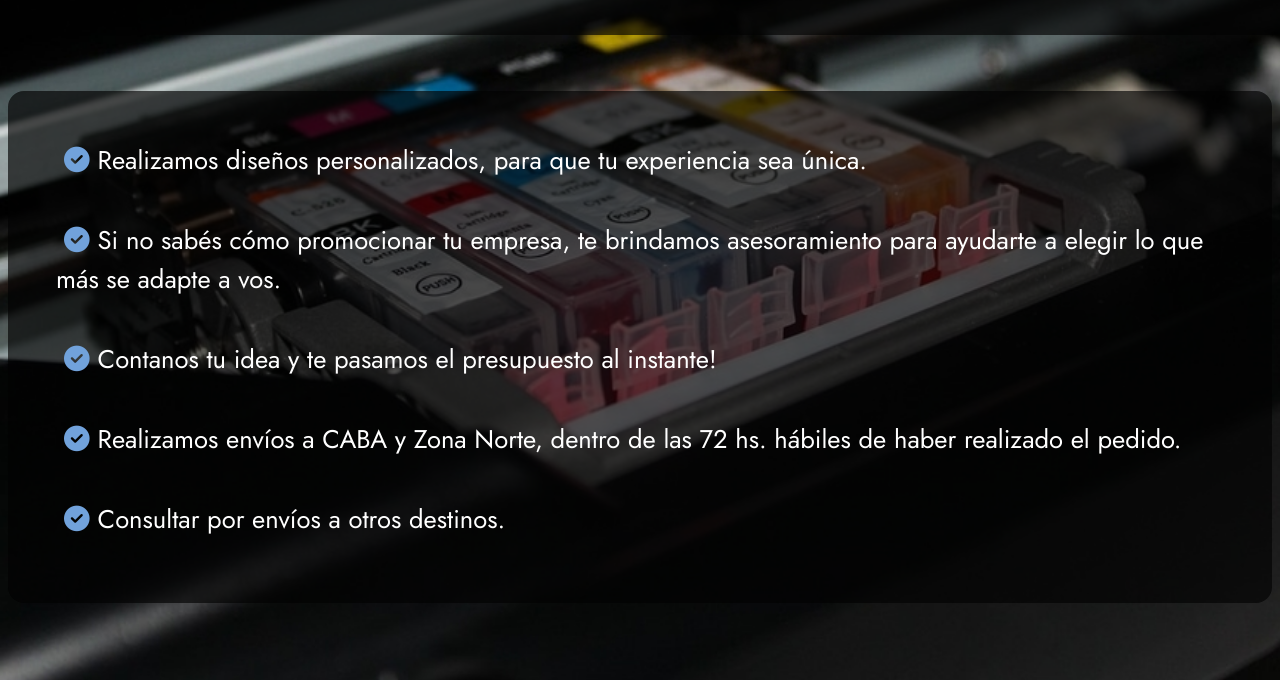
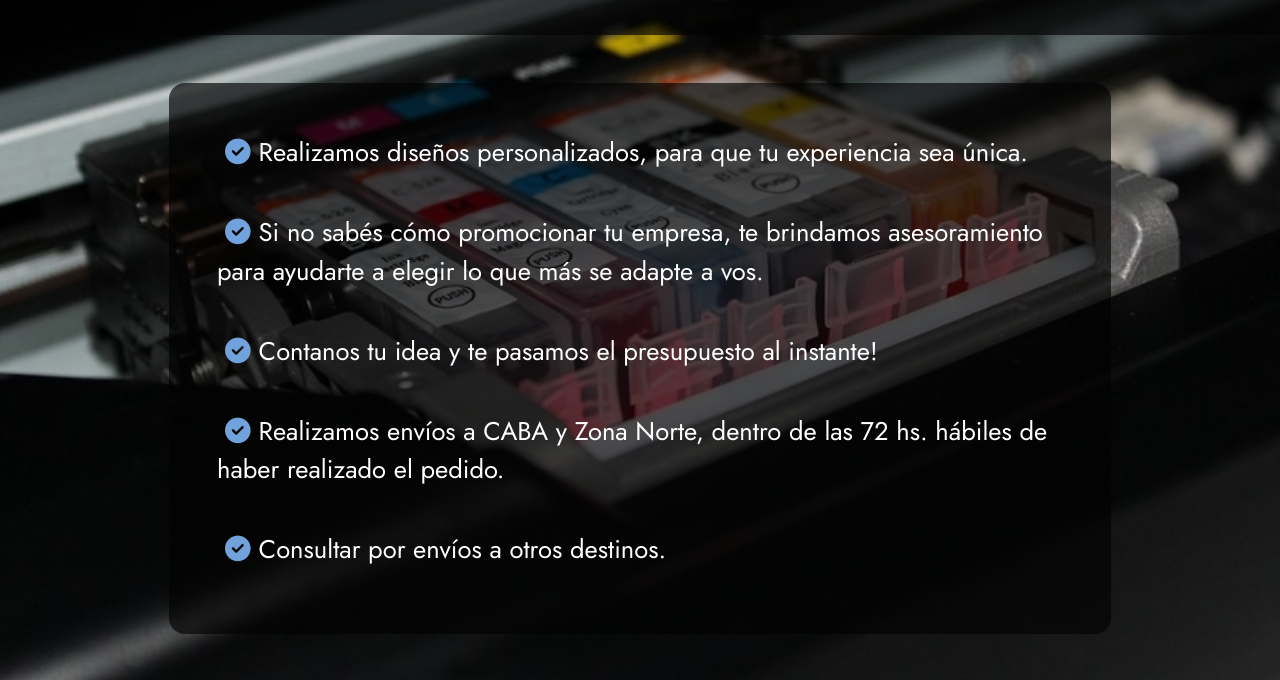
Before and after one commit to Yurakoski/graphics-ink-bootstrap, a website: page paginas/servicios.html in a window 1280 px wide. Shown: the part 351-1031 px from the top of the page. Drawn offline with nearby package versions, Linux system fonts and the light colour scheme.

Commit message:
modificaciones generales2

```diff
--- a/paginas/servicios.html
+++ b/paginas/servicios.html
@@ -64,8 +64,8 @@
             <h1>Nuestros servicios</h1>
           </div>
 
-          <div class="container-fluid p-2">
-            <div class="col-lg-12 col-md-12 col-sm-12">
+          <div class="container-fluid centrado">
+            <div class="col-lg-9 col-md-9 col-sm-12">
               <div class="parrafoInicial p-5 mt-5 mb-4 fondoOpaco bordeRedondeado">
               <div class="row">
                 <p><i class="fa-solid fa-circle-check p-2 fa-fade" style="--fa-beat-fade-opacity: 0.67; --fa-beat-fade-scale: 1.075;"></i>Realizamos diseños personalizados, para que tu experiencia sea única.
```
Also changed, not shown: index.html (+2 -2 lines), paginas/contacto.html (+2 -2 lines), paginas/sobre-nosotros.html (+2 -2 lines).
